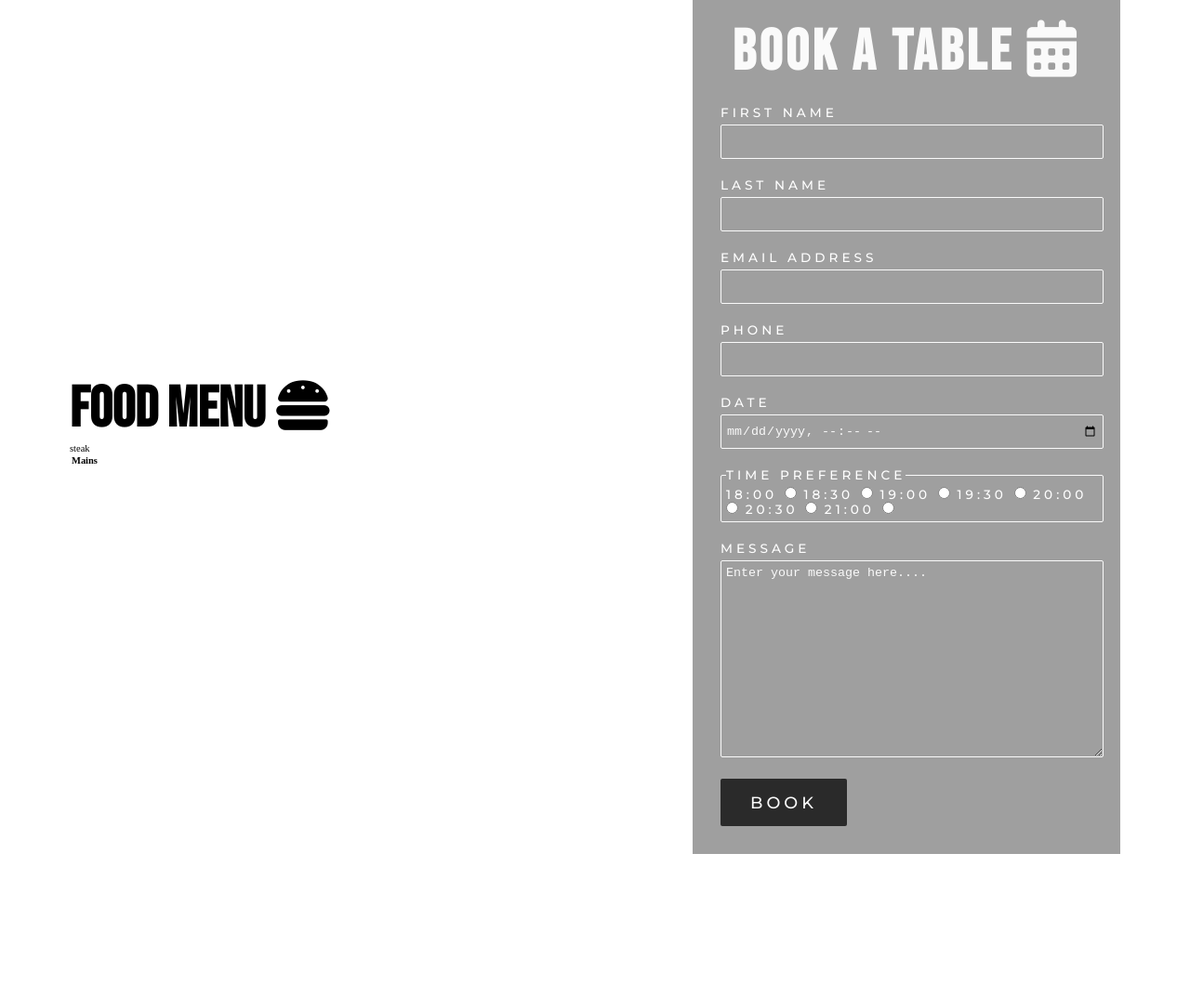
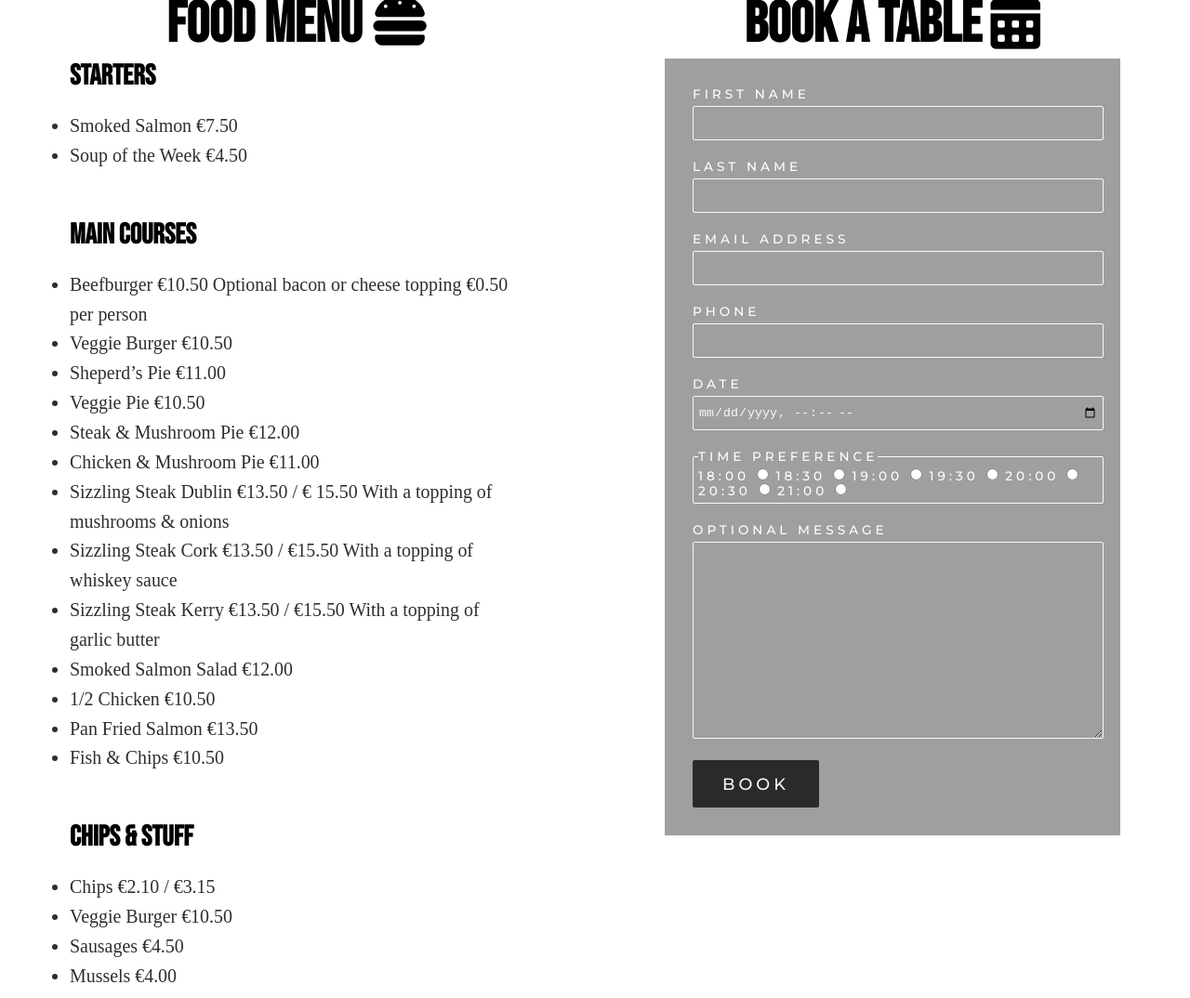
Before and after one commit to artcuddy/Project1-olearys, a plain HTML site: page food.html in a window 1280 px wide. Shown: the part 830-1904 px from the top of the page at 93% size. Drawn offline with Linux system fonts and the light colour scheme.

Commit message:
Add food menu and styling

```diff
--- a/assets/css/style.css
+++ b/assets/css/style.css
@@ -31,7 +31,8 @@ hr {
 
 h1,
 h2,
-h3 {
+h3,
+h4 {
   font-family: Bebas Neue, sans-serif;
   font-weight: 800;
   color: #000;
@@ -58,6 +59,14 @@ h3 {
 
   @supports not (font-size: clamp(1.8rem, 1.111111111111111vw, 3rem)) {
     font-size: min(max(1.8rem, 1.111111111111111vw), 3rem);
+  }
+}
+
+h4 {
+font-size: clamp(1.6rem, 1.414814814814815rem + 0.9259259259259258vw, 2.6rem);
+
+  @supports not (font-size: clamp(1.6rem, 0.9259259259259258vw, 2.6rem)) {
+    font-size: min(max(1.6rem, 0.9259259259259258vw), 2.6rem);
   }
 }
 
@@ -163,6 +172,7 @@ header {
 
 .left-box {
   padding: 75px;
+  width: 50%;
 }
 
 .left-box p {
@@ -172,6 +182,7 @@ header {
 
 .right-box {
   padding: 75px;
+  width: 50%;
 }
 
 .right-box p {
@@ -290,12 +301,28 @@ footer {
   display: inline-flex;
   flex-flow: row;
   justify-content: space-between;
-  align-items: center;
+  align-items: flex-start;
 }
 
 #menu-section h2 {
   text-align: center;
 }
+
+/* food menu */
+
+#food-menu li {
+font-size: 190%;
+line-height: 1.6em;
+color: #2e2e2e;
+}
+
+#food-menu ul {
+  margin-bottom: 50px;
+  }
+
+#food-menu h3 {
+    margin-bottom: 20px;
+    }
 
 /* booking form */
 
@@ -307,15 +334,15 @@ footer {
 
 }
 
-.signup-form>h2 {
+.booking-form>h2 {
   color: #fafafa;
   margin-bottom: 20px;
 }
 
-.signup-form {
+.booking-form {
   color: #fff;
   background-color: rgba(96, 96, 96, 0.6);
-  max-width: 400px;
+  max-width: 100%;
   left: 10%;
   padding: 30px;
   z-index: 2;
@@ -478,4 +505,9 @@ fieldset {
   #footer-nav-menu-wrapper {
     margin: 20px 0 20px 0;
   }
+
+  /* form styling */
+  .signup-form {
+    max-width: 100%;
+  }
 }
--- a/food.html
+++ b/food.html
@@ -43,19 +43,52 @@
   <section id="menu-section">
     <div class="left-box">
         <h2>Food Menu <i class="fa-solid fa-burger"></i></h2>
-        <div>
-            <table>
-                <th>Mains</th>
-                <tr> steak</tr>
-            </table>
+        <div id="food-menu">
+            <h3>STARTERS</h3>
+            <ul>
+                <li>Smoked Salmon €7.50</li>
+                <li>Soup of the Week €4.50</li>
+            </ul>
+            <h3>MAIN COURSES</h3>
+            <ul>
+                <li>Beefburger €10.50 Optional bacon or cheese topping €0.50 per person</li>
+                <li>Veggie Burger €10.50</li>
+                <li>Sheperd’s Pie €11.00</li>
+                <li>Veggie Pie €10.50</li>
+                <li>Steak & Mushroom Pie €12.00</li>
+                <li>Chicken & Mushroom Pie €11.00</li>
+                <li>Sizzling Steak Dublin €13.50 / € 15.50 With a topping of mushrooms & onions</li>
+                <li>Sizzling Steak Cork €13.50 / €15.50 With a topping of whiskey sauce</li>
+                <li>Sizzling Steak Kerry €13.50 / €15.50 With a topping of garlic butter</li>
+                <li>Smoked Salmon Salad €12.00</li>
+                <li>1/2 Chicken €10.50</li>
+                <li>Pan Fried Salmon €13.50</li>
+                <li>Fish & Chips €10.50</li>
+            </ul>
+                <h3>Chips &amp; Stuff</h3>
+                <ul>
+                    <li>Chips €2.10 / €3.15</li>
+                    <li>Veggie Burger €10.50</li>
+                    <li>Sausages €4.50</li>
+                    <li>Mussels €4.00</li>
+                    <li>Bitterballen €4.00</li>
+                    <li>Frikandel €4.00</li>
+                    <li>Chicken Nuggets €4.00</li>
+                    <li>Vlammetjes €4.00</li>
+                    <li>Onion Rings €4.00</li>
+                    <li>Smoked Salmon Salad €12.00</li>
+                    <li>Veggie Springrolls €4.00</li>
+                    <li>Cheese Balls €4.50</li>
+                    <li>Mixed Snacks €11.00 / €17.50</li>
+                </ul>
         </div>
 
     </div>
     <div class="right-box">
+        <h2>Book a table <i class="fa-solid fa-calendar-days"></i></h2>
         <div id="book-table-form">
             <section class="form-section">
-              <form method="POST" action="https://formdump.codeinstitute.net/" class="signup-form">
-                <h2>Book a table <i class="fa-solid fa-calendar-days"></i></h2>
+              <form method="POST" action="https://formdump.codeinstitute.net/" class="booking-form">
                 <label for="fname">First Name</label>
                 <input class="text-input" id="fname" name="first_name" type="text" required>
 
@@ -89,8 +122,8 @@
                 <input type="radio" id="time-2100" name="time_preference" value="21:00" required>
                 </fieldset>
 
-                <label for="message">Message</label>
-                <textarea class="text-area" id="message" name="message">Enter your message here....
+                <label for="message">Optional Message</label>
+                <textarea class="text-area" id="message" name="message">
                 </textarea>
                 <input class="submit-button" type="submit" value="Book">
               </form>
```
